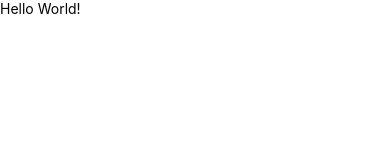
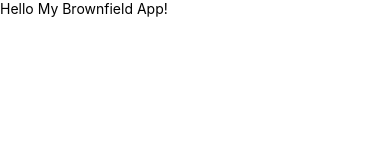
Before and after one commit to Killavus/Brownfield-FatAAR-ReactApp, a React Native app: screen / in a window 390 px wide. Shown: the top 160 px of the page. Built offline with nearby package versions, Linux system fonts and the light colour scheme.

Commit message:
implement changes

```diff
--- a/App.tsx
+++ b/App.tsx
@@ -3,7 +3,7 @@ import { View, Text } from 'react-native';
 export default function App() {
   return (
     <View>
-      <Text>Hello World!</Text>
+      <Text>Hello My Brownfield App!</Text>
     </View>
   );
 }
```
Also changed, not shown: 2 other files (tests, documents, lock files or other folders).
